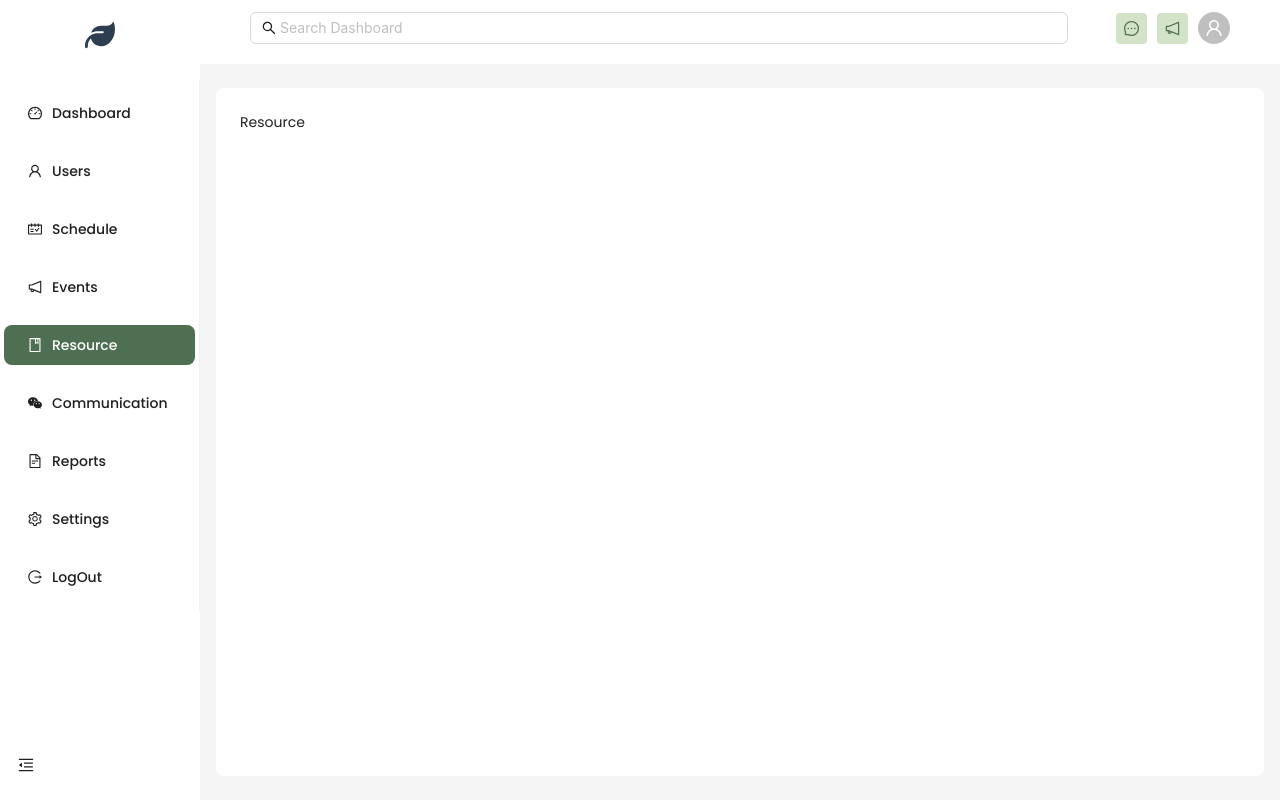
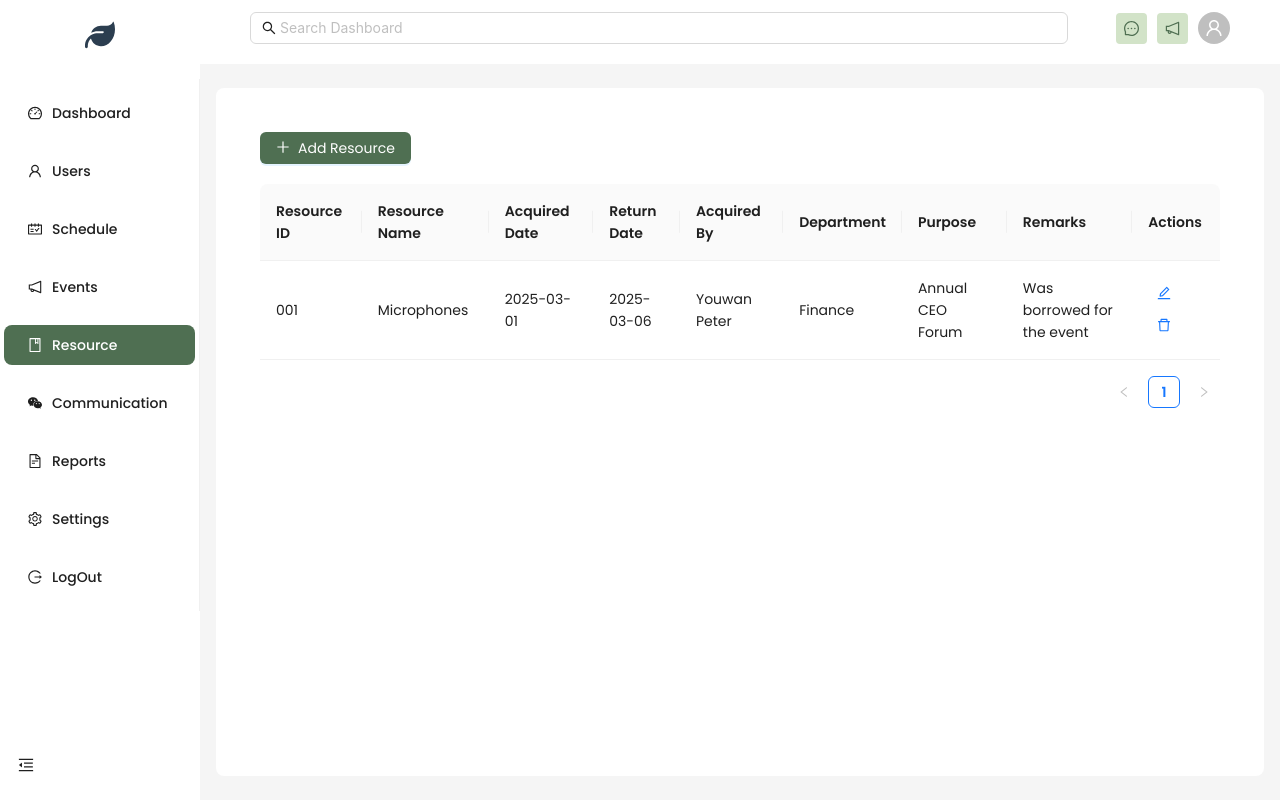
Before and after one commit to youwanpeter/Smart-campus-management-system, a React (Vite) app in the folder scms/: page /resource in a window 1280 px wide. Built offline with nearby package versions, Linux system fonts and the light colour scheme.

Commit message:
march 08 amanda

```diff
--- a/scms/package.json
+++ b/scms/package.json
@@ -12,6 +12,7 @@
   "dependencies": {
     "antd": "^5.24.2",
     "lucide-react": "^0.475.0",
+    "moment": "^2.30.1",
     "react": "^18.3.1",
     "react-dom": "^18.3.1",
     "react-icons": "^5.5.0",
--- a/scms/src/pages/Resource.jsx
+++ b/scms/src/pages/Resource.jsx
@@ -2,7 +2,13 @@ import React from "react";
 import ResourceTable from "./components/resource/ResourceTable";
 
 const Resource = () => {
-  return <div>Resource</div>;
+  {
+    return (
+      <div style={{ padding: 20 }}>
+        <ResourceTable />
+      </div>
+    );
+  };
 };
 
 export default Resource;
--- a/scms/src/pages/components/resource/ResourceTable.jsx
+++ b/scms/src/pages/components/resource/ResourceTable.jsx
@@ -1,4 +1,5 @@
 import React, { useState } from "react";
+import moment from "moment";
 import {
   Table as AntTable,
   Button,
@@ -6,18 +7,15 @@ import {
   Form,
   Input,
   DatePicker,
-  Select,
   message,
   Popconfirm,
-  Upload,
 } from "antd";
 import { PlusOutlined, EditOutlined, DeleteOutlined } from "@ant-design/icons";
 
 const ResourceTable = () => {
   const [isModalVisible, setIsModalVisible] = useState(false);
   const [form] = Form.useForm();
-  const [editingEvent, setEditingEvent] = useState(null);
-
+  const [editingResource, setEditingResource] = useState(null);
   const [data, setData] = useState([
     {
       key: "001",
@@ -29,41 +27,127 @@ const ResourceTable = () => {
       resource_purpose: "Annual CEO Forum",
       resource_status: "Returned",
       resource_remarks: "Was borrowed for the event",
-    }
+    },
   ]);
 
-  // Table Columns
+  const handleAddOrUpdateResource = (values) => {
+    const formattedValues = {
+      ...values,
+      resource_acq_date: values.resource_acq_date.format("YYYY-MM-DD"),
+      resource_ret_date: values.resource_ret_date.format("YYYY-MM-DD"),
+    };
+
+    if (editingResource) {
+      setData(
+        data.map((item) =>
+          item.key === editingResource.key ? { ...item, ...formattedValues } : item
+        )
+      );
+      message.success("Resource updated successfully!");
+    } else {
+      const newResource = {
+        ...formattedValues,
+        key: Date.now().toString(),
+        resource_status: "Borrowed",
+      };
+      setData([...data, newResource]);
+      message.success("Resource added successfully!");
+    }
+
+    setIsModalVisible(false);
+    form.resetFields();
+    setEditingResource(null);
+  };
+
+  const handleDelete = (key) => {
+    setData(data.filter((item) => item.key !== key));
+    message.success("Resource deleted successfully");
+  };
+
+  const handleEdit = (resource) => {
+    setEditingResource(resource);
+    form.setFieldsValue({
+      ...resource,
+      resource_acq_date: moment(resource.resource_acq_date),
+      resource_ret_date: moment(resource.resource_ret_date),
+    });
+    setIsModalVisible(true);
+  };
+
   const Resourcecolumns = [
-    { title: "Resource Name", dataIndex: "resource_name", key: "resource_name" },
-    { title: "Acquired Date", dataIndex: "resource_acq_date", key: "resource_acq_date" },
-    { title: "Return Date", dataIndex: "resource_ret_date", key: "resource_ret_date" },
-    { title: "Acquired By", dataIndex: "resource_person", key: "resource_person" },
-    { title: "Department", dataIndex: "resource_dep", key: "resource_dep" },
-    { title: "Purpose", dataIndex: "resource_purpose", key: "resource_purpose" },
-    { title: "Status", dataIndex: "resource_status", key: "resource_status" },
-    { title: "Remarks", dataIndex: "resource_remarks", key: "resource_remarks" },
+    { title: "Resource ID", dataIndex: "key", key: "key" },
+    { title: "Resource Name", dataIndex: "resource_name", key: "Name" },
+    { title: "Acquired Date", dataIndex: "resource_acq_date", key: "Acquired data" },
+    { title: "Return Date", dataIndex: "resource_ret_date", key: "Returned date" },
+    { title: "Acquired By", dataIndex: "resource_person", key: "Acquired by" },
+    { title: "Department", dataIndex: "resource_dep", key: "Department" },
+    { title: "Purpose", dataIndex: "resource_purpose", key: "Purpose" },
+    { title: "Remarks", dataIndex: "resource_remarks", key: "Remarks" },
+    {
+      title: "Actions",
+      key: "actions",
+      render: (_, resource) => (
+        <div>
+          <Button type="link" icon={<EditOutlined />} onClick={() => handleEdit(resource)} />
+          <Popconfirm title="Delete this resource?" onConfirm={() => handleDelete(resource.key)}>
+            <Button type="link" icon={<DeleteOutlined />} />
+          </Popconfirm>
+        </div>
+      ),
+    },
   ];
 
   return (
     <div>
-      <Button type="primary" icon={<PlusOutlined />} onClick={() => setIsModalVisible(true)}>
+      <Button
+        type="primary"
+        icon={<PlusOutlined />}
+        onClick={() => {
+          form.resetFields();
+          setEditingResource(null);
+          setIsModalVisible(true);
+        }}
+        style={{ marginBottom: 20 }}
+      >
         Add Resource
       </Button>
 
-      <AntTable columns={columns} dataSource={data} />
+      <AntTable columns={Resourcecolumns} dataSource={data} rowKey="key" />
 
       <Modal
-        title="Add Resource"
-        visible={isModalVisible}
+        title={editingResource ? "Edit Resource" : "Add Resource"}
+        open={isModalVisible}
         onCancel={() => setIsModalVisible(false)}
-        footer={null}
+        footer={[
+          <Button key="cancel" onClick={() => setIsModalVisible(false)}>
+            Cancel
+          </Button>,
+          <Button key="submit" type="primary" onClick={() => form.submit()}>
+            {editingResource ? "Update" : "Submit"}
+          </Button>,
+        ]}
       >
-        <Form form={form} layout="vertical">
-          <Form.Item name="resource_name" label="Resource Name">
+        <Form form={form} layout="vertical" onFinish={handleAddOrUpdateResource}>
+          <Form.Item name="resource_name" label="Resource Name" rules={[{ required: true }]}>
             <Input />
           </Form.Item>
-          <Form.Item name="resource_acq_date" label="Acquired Date">
+          <Form.Item name="resource_acq_date" label="Acquired Date" rules={[{ required: true }]}>
             <DatePicker />
+          </Form.Item>
+          <Form.Item name="resource_ret_date" label="Return Date" rules={[{ required: true }]}>
+            <DatePicker />
+          </Form.Item>
+          <Form.Item name="resource_person" label="Acquired By" rules={[{ required: true }]}>
+            <Input />
+          </Form.Item>
+          <Form.Item name="resource_dep" label="Department" rules={[{ required: true }]}>
+            <Input />
+          </Form.Item>
+          <Form.Item name="resource_purpose" label="Purpose" rules={[{ required: true }]}>
+            <Input />
+          </Form.Item>
+          <Form.Item name="resource_remarks" label="Remarks">
+            <Input />
           </Form.Item>
         </Form>
       </Modal>
```
Also changed, not shown: scms/src/pages/components/event/Table.jsx (line endings or trailing spaces), 1 other file (tests, documents, lock files or other folders).
